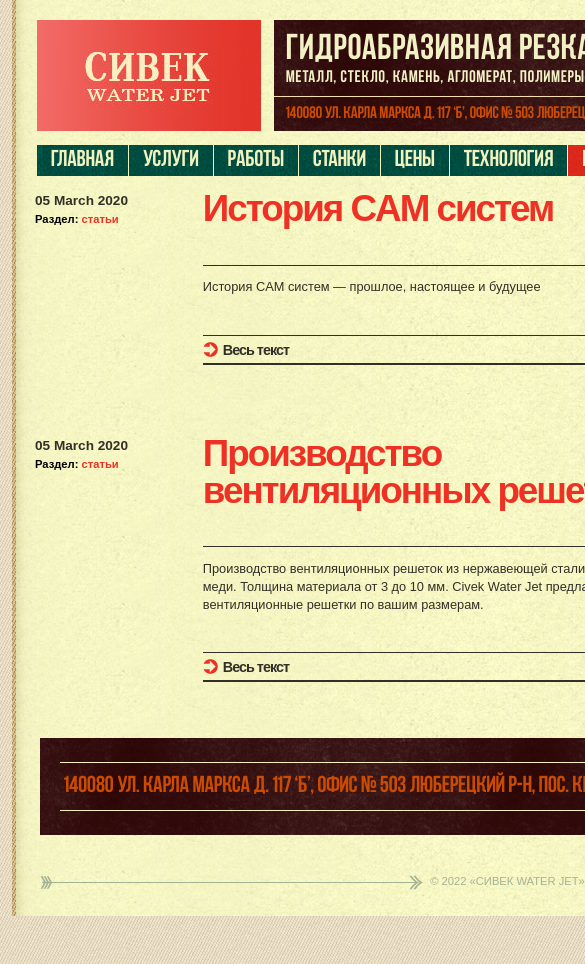
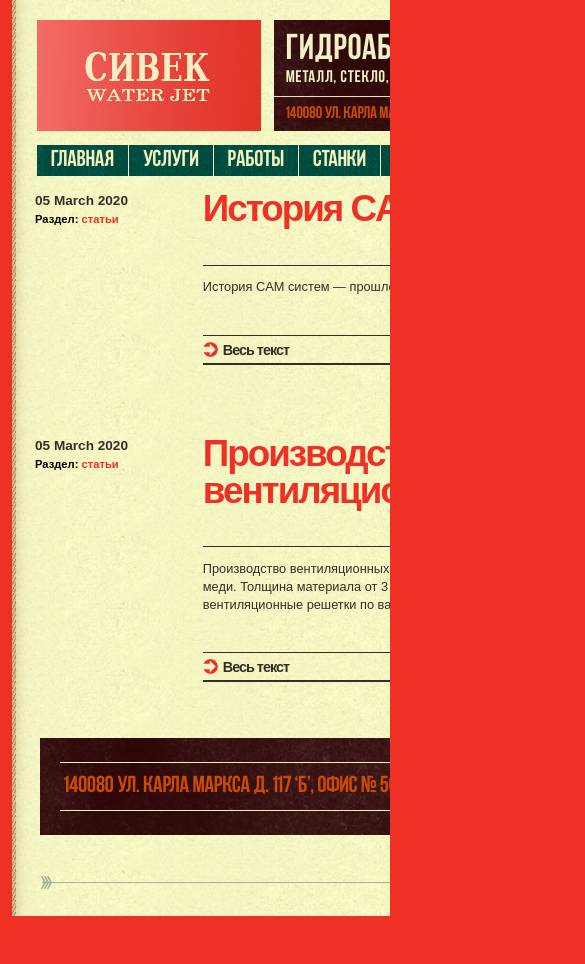
Before and after one commit to ippon1974/wcut_v1, a Next.js app: page /news in a window 390 px wide. Shown: the top 964 px of the page, 585 px wide, since content can reach past the window. Built offline with nearby package versions, Linux system fonts and the light colour scheme.

Commit message:
home mac

```diff
--- a/styles/main.scss
+++ b/styles/main.scss
@@ -1,3 +1,10 @@
+html{
+    width: 100%;
+    max-width: 100%;
+    overflow-x: hidden;
+}
+
+
 @font-face{
     src:url(/font/BebasNeue-webfont.eot);
     src:url(/font/BebasNeue-webfont.eot?iefix) format('eot'),
@@ -17,3 +24,10 @@ body {
     width: 100%;
     height: 100%;
 }
+
+@media (max-width: 481px) {
+    body {
+        background: #ee3124;
+        overflow-x: hidden;
+    }
+}
```
Also changed, not shown: components/ui/footer/footermobile.module.scss (+4 -4 lines), styles/about.module.scss (+14 -9 lines).
